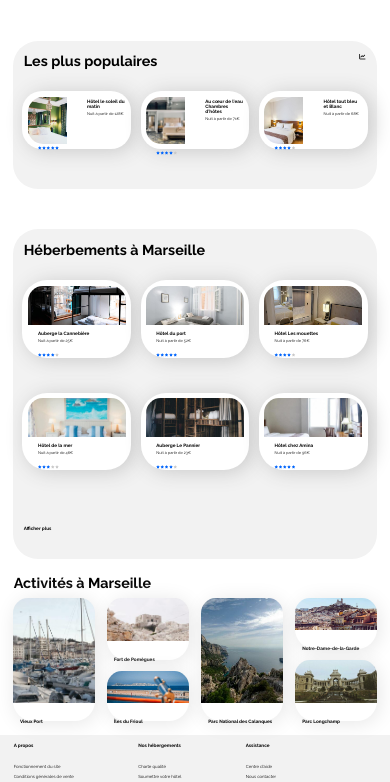
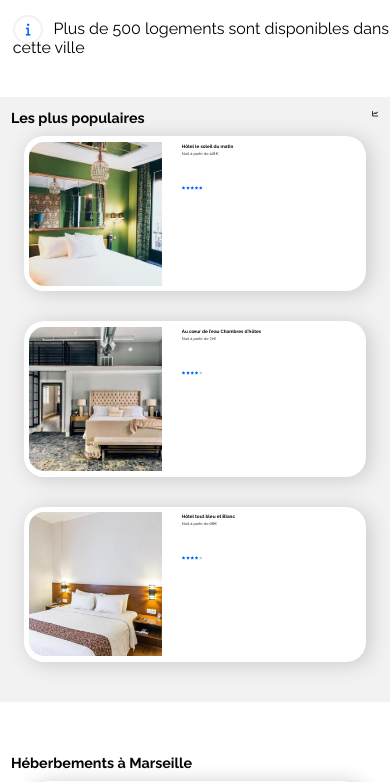
Before and after one commit to Ireneripo/IreneRiportella_2_20122020, a plain HTML site: page index.html in a window 390 px wide. Shown: the part 509-1291 px from the top of the page. Drawn offline with Linux system fonts and the light colour scheme.

Commit message:
Footer mobile

```diff
--- a/style.css
+++ b/style.css
@@ -1,3 +1,7 @@
+*
+{
+    margin: 0;
+}
 body
 {
     font-family: 'Raleway', sans-serif;
@@ -86,7 +90,7 @@ nav ul li:hover
 }
 .searchfield
 {
-    min-width: 100px;
+    width: 235px;
     border-top: solid #F2F2F2 1px;
     border-bottom: solid #F2F2F2 1px;
     border-left: none;
@@ -425,9 +429,10 @@ figcaption
 }
 footer
 {
+    display: flex;
     background-color: #F2F2F2;
-    display: flex;
     padding-bottom: 30px;
+    padding-top: 40px;
 }
 footer h5
 {
@@ -460,7 +465,7 @@ footer ul li
     margin-right: 13vw;
     margin-left: 3.5vw;
 }
-@media screen and (min-width: 375px) and (max-width: 5000px)
+@media screen and (min-width: 414px) and (max-width: 5000px)
 {
   #searchbutton
   {
@@ -510,8 +515,16 @@ footer ul li
         width: 25vw;
     }
 }
-@media screen and (max-width: 375px)
+@media screen and (max-width: 414px)
 {
+    *
+    {
+        margin: 0;
+    }
+    body
+    {
+        margin: 0;
+    }
     .logo
     {
         margin-top: 25px;
@@ -525,7 +538,7 @@ footer ul li
         justify-content: space-around;
         padding-left: 0;
         margin-right: 0;
-        width: 375px;
+        width: 100%;
     }
     nav ul li
     {
@@ -573,24 +586,74 @@ footer ul li
         color: white;
         background-color: #0065FC;
     }
-
-
-
-
-
-
-
+    main
+    {
+        flex-direction: column-reverse;
+        width: 100%;
+        margin: 0;
+    }
+    .populaires
+    {
+        border-radius: 0;
+    }
     .asidepopulaires
     {
         flex-direction: column;
     }
     .boxpopulaires
     {
-        width: 90%;
-        height: 28vw;
+        width: 85%;
+        height: 144px;
+    }
+    .container
+    {
+        background-color: white;
     }
     .boxhebergements
     {
-        width: 25vw;
+        width: 85%;
+        height: 190px;
+    }
+    .sectionactivites
+    {
+        flex-direction: column;
+        align-items: center;
+        height: auto;
+    }
+    .boxactivites_1
+    {
+        width: 100%;
+        justify-content: center;
+    }
+    .boxactivites_2
+    {
+        width: 100%;
+        align-items: center;
+    }
+    .boxactivites_a, .boxactivites_b, .boxactivites_c
+    {
+        width: 100%;
+        height: 190px;
+        margin-bottom: 25px;
+    }
+    footer
+    {
+        flex-direction: column;
+    }
+    footer h5
+    {
+        font-size: 18px;
+    }
+    footer ul
+    {
+        padding: 3px 0 10px 0;
+    }
+    footer ul li
+    {
+        font-size: 16px;
+    }
+    .apropos, .hebergementsfooter, .assistance
+    {
+        margin-left: 30px;
     }
 }
```
